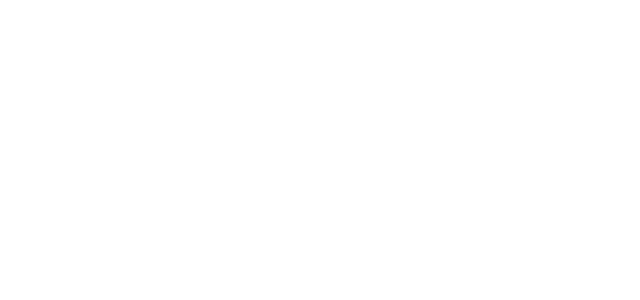
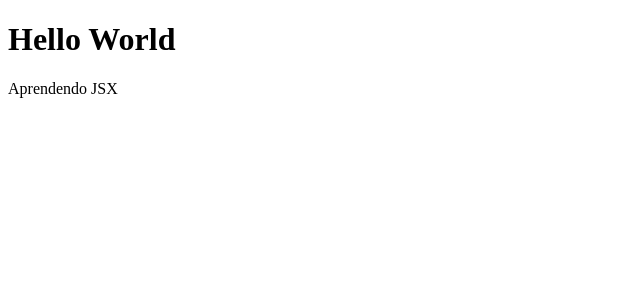
Before and after one commit to TnAdan-Dev/projetoReactVite, a React (Vite) app: page / in a window 1280 px wide. Shown: the top 300 px of the page, without its empty margins (0-640 px from the left). Built offline with nearby package versions, Linux system fonts and the light colour scheme.

Commit message:
exericio facin

```diff
--- a/src/App.jsx
+++ b/src/App.jsx
@@ -1,8 +1,8 @@
-
+import WelcomeMesasge from "./components/welcomeMesasge";
 
 const App = () => {
 
-  return <>   </>
+  return <WelcomeMesasge/>
 
 
 }
--- /dev/null
+++ b/src/components/WelcomeMesasge.jsx
@@ -0,0 +1,16 @@
+import React from 'react'
+
+const welcomeMesasge = () => {
+  return (
+    <div>
+        <h1>
+            Hello World
+        </h1>
+        <p>
+            Aprendendo JSX
+        </p>
+    </div>
+  )
+}
+
+export default welcomeMesasge
```
